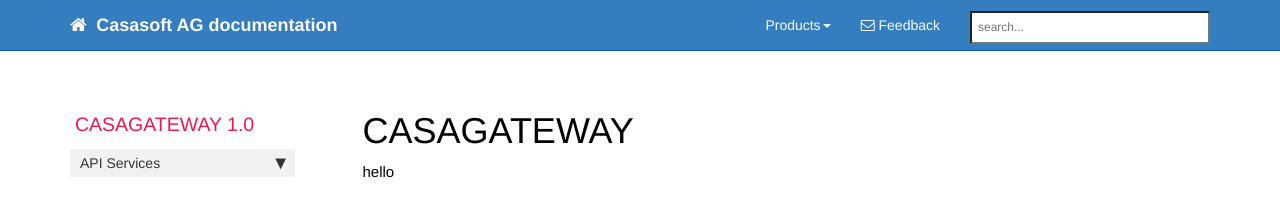
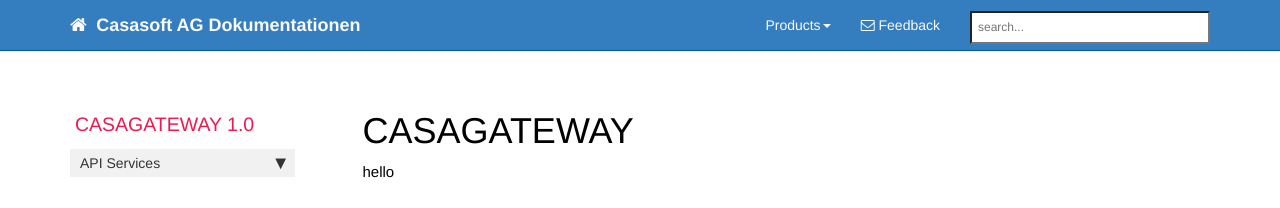
Before and after one commit to Jeremias-Nater/docs, a Jekyll site: the page built from index.md, in a window 1280 px wide. Shown: the top 208 px of the page. Built offline with Jekyll 4.4.1, drawn with Linux system fonts in a browser that asks for light colours; nearby versions of some CDN libraries; comment, search, counter and statistics services are not loaded; part of the change alters nothing that is shown.

Commit message:
configurations

```diff
--- a/_config.yml
+++ b/_config.yml
@@ -1,20 +1,20 @@
 permalink: /:year/:month/:day/:title/
 # this sets the style for permalinks. The date formatting (/:year/:month/:day/) will only apply to blog posts, while the pages will just show the title.
-url: http://idratherbewriting.com
+url: http://casasoft.info
 # where you plan to publish your site
 baseurl: "/docs"
 # any subdirectory that appears after the domain where you're publishing your site
 output: web
 # this property is useful for conditional filtering of content that is separate from the PDF.
-topnav_title: Casasoft AG documentation
+topnav_title: Casasoft AG Dokumentationen
 # this appears on the top navigation bar next to the home button
-site_title: Jekyll theme for designers
+site_title: Casasoft AG Dokumentationen
 # this appears in the html browser tab for the site title (seen mostly by search engines, not users)
 company_name: Casasoft AG
-# this appears in the footer
-github_editme_path: tomjohnson1492/documentation-theme-jekyll/blob/gh-pages
+# this appears in the footer http://prose.io/#CasasoftCH/docs/edit/gh-pages/casagateway/casamail-rest-post.md
+github_editme_path: casasoftch/docs/blob/gh-pages
 # if you're using Github, provide the basepath to the branch you've created for reviews, following the sample here. if not, leave this value blank.
-disqus_shortname: idrbwjekyll
+disqus_shortname: casasoftag
 # if you're using disqus for comments, add the shortname here. if not, leave this value blank.
 host: 127.0.0.1
 # the preview server used. Leave as is.
@@ -27,7 +27,7 @@ exclude:
   - .idea/
 # these are the files and directories that jekyll will exclude from the build
 
-feedback_email: tomjohnson1492@gmail.com
+feedback_email: dev@casasoft.ch
 # used as a contact email for the Feedback link in the top navigation bar
 
 #feedback_disable: true
```
